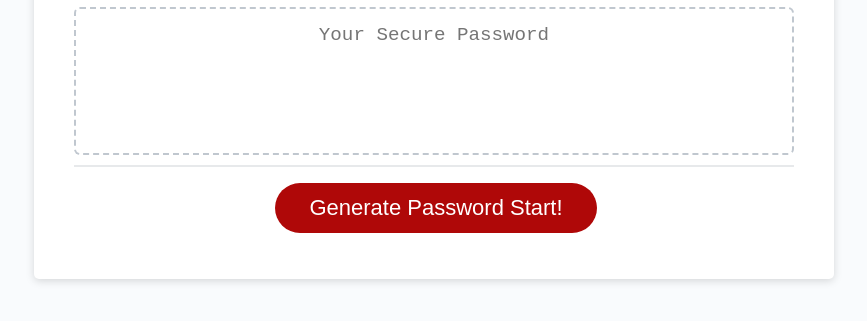
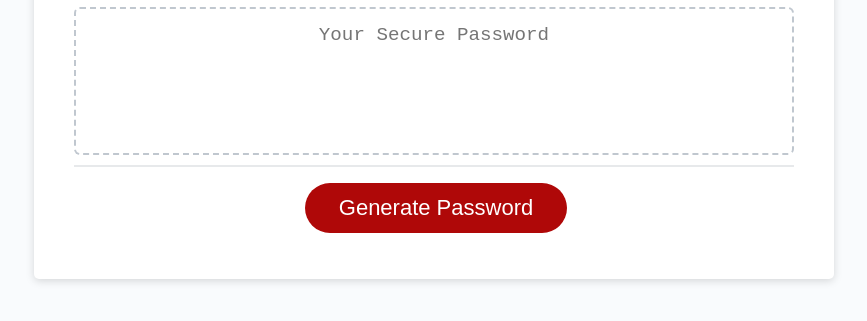
Before and after one commit to ksingh-1/03-JavaScript-Password-Generator, a plain HTML site: page index.html in a window 1280 px wide. Shown: the part 241-562 px from the top of the page, without its empty margins (206-1073 px from the left). Drawn offline with Linux system fonts and the light colour scheme.

Commit message:
update button

```diff
--- a/index.html
+++ b/index.html
@@ -20,7 +20,7 @@
           <textarea readonly id="password" placeholder="Your Secure Password" aria-label="Generated Password"></textarea>
         </div>
         <div class="card-footer">
-          <button onclick="passGen()" type="button" class="btn">Generate Password Start!</button>
+          <button onclick="passGen()" type="button" class="btn">Generate Password</button>
         </div>
       </div>
     </div>
```
